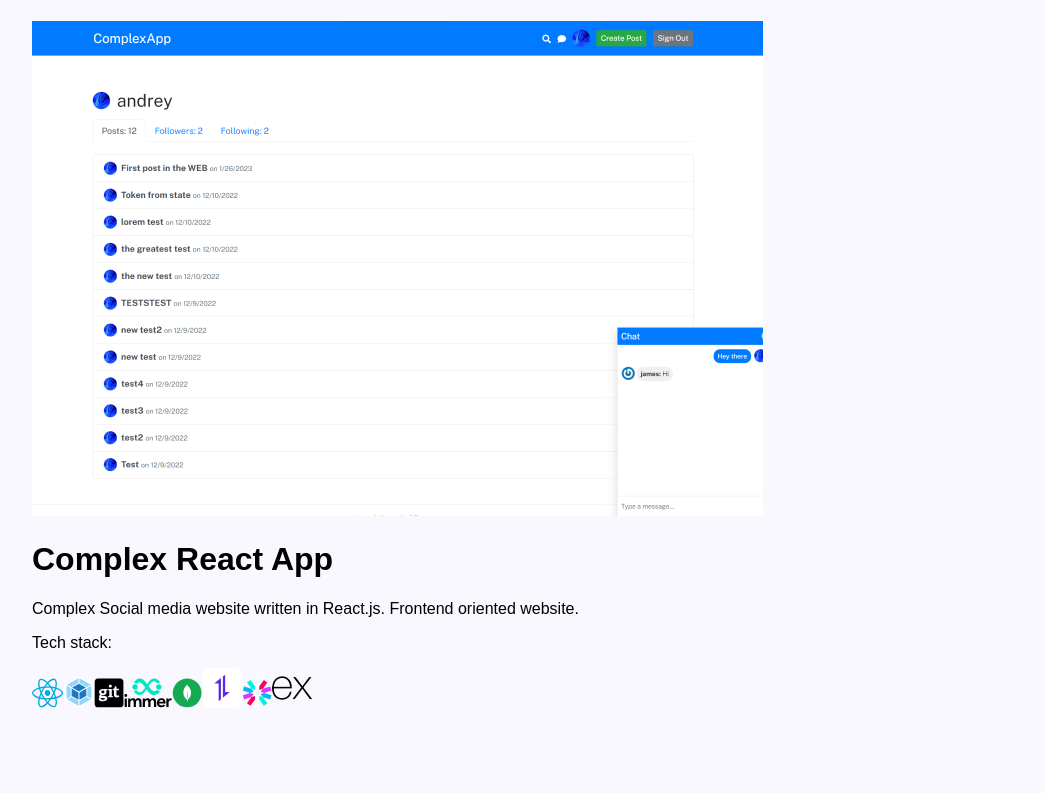
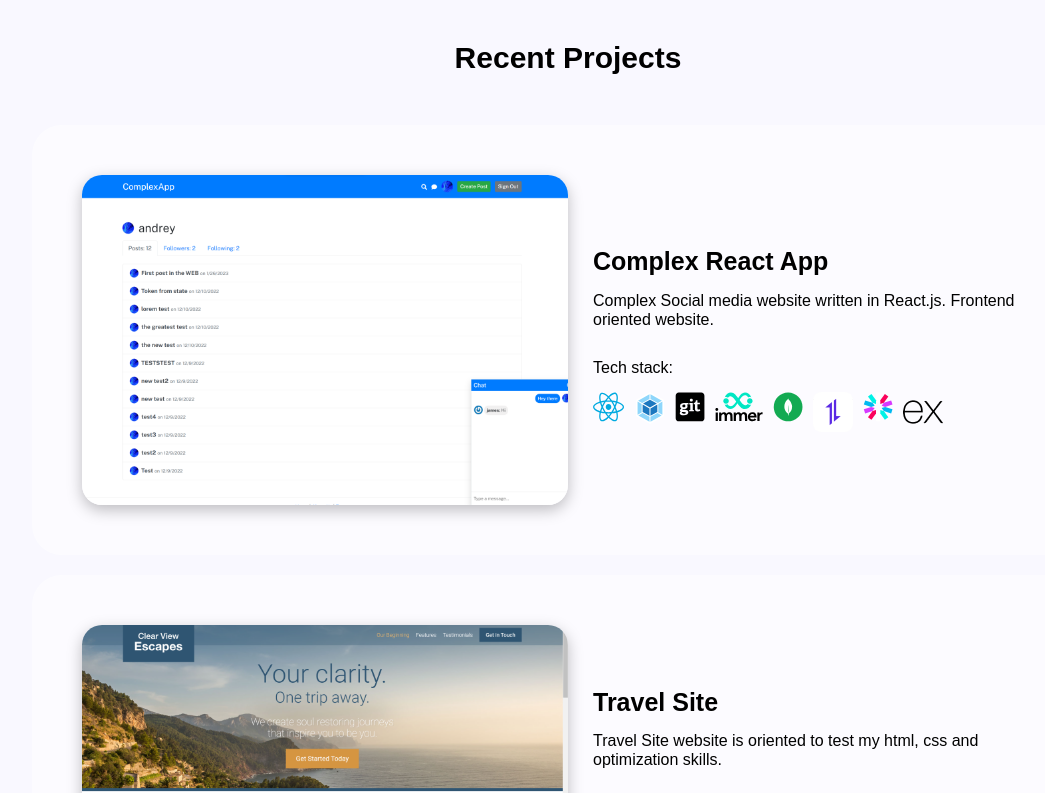
Before and after one commit to AndreyPerunov/PortfolioWebsite, a Next.js app: page / in a window 1280 px wide. Shown: the part 851-1644 px from the top of the page, without its empty margins (72-1117 px from the left). Before the commit the page ends 1564 px from the top, so only its background shows below. Built offline with nearby package versions, Linux system fonts and the light colour scheme; a web font is replaced by a local one.

Commit message:
Added 3 more projects

```diff
--- a/app/components/Projects.tsx
+++ b/app/components/Projects.tsx
@@ -1,6 +1,9 @@
 import { FC, ReactNode } from "react"
 import Image, { StaticImageData } from "next/image"
 import ComplexReactApp from "../../public/Complex React App.png"
+import TravelSite from "../../public/Travel Site.png"
+import VideoPlayer from "../../public/Video Player.png"
+import ComplexApp from "../../public/Complex App.png"
 import WebPackIcon from "../../public/Web Pack.svg"
 import ReactIcon from "../../public/React.svg"
 import GitIcon from "../../public/Git.svg"
@@ -25,22 +28,26 @@ type projectProps = {
 
 const Project: FC<projectProps> = ({ title, image, body, stack }) => {
   return (
-    <div>
-      <Image alt={title} src={image} />
-      <h1>{title}</h1>
-      <p>{body}</p>
-      <p>Tech stack:</p>
-      {stack.map((tool, index) => (
-        <Image key={index} src={tool.src} alt={tool.name} title={tool.name} />
-      ))}
+    <div className={styles.project}>
+      <Image className={styles.project__image} alt={title} src={image} />
+      <div className={styles.project_info}>
+        <h1 className={styles.project__title}>{title}</h1>
+        <p className={styles.project__body}>{body}</p>
+        <p className={styles.project__techStackColon}>Tech stack:</p>
+        <div className={styles.project__techStack}>
+          {stack.map((tool, index) => (
+            <Image key={index} src={tool.src} alt={tool.name} title={tool.name} />
+          ))}
+        </div>
+      </div>
     </div>
   )
 }
 
 const Projects: FC = () => {
   return (
-    <>
-      <h1>Recent Projects</h1>
+    <div className={styles.projects}>
+      <h1 className={styles.projects__title}>Recent Projects</h1>
       <Project
         title="Complex React App"
         image={ComplexReactApp}
@@ -56,7 +63,39 @@ const Projects: FC = () => {
           { name: "Express.js", src: ExpressJSIcon }
         ]}
       />
-    </>
+      <Project
+        title="Travel Site"
+        image={TravelSite}
+        body="Travel Site website is oriented to test my html, css and optimization skills."
+        stack={[
+          { name: "Web Pack", src: WebPackIcon },
+          { name: "Git", src: GitIcon }
+        ]}
+      />
+      <Project
+        title="Video Player"
+        image={VideoPlayer}
+        body="This player is a copy of an YouTube video player. With a responsive layout. Made in React.js."
+        stack={[
+          { name: "React", src: ReactIcon },
+          { name: "Web Pack", src: WebPackIcon },
+          { name: "Git", src: GitIcon }
+        ]}
+      />
+      <Project
+        title="Complex App"
+        image={ComplexApp}
+        body="Complex Social media website. Written in vanilla JavaScript and Node.js. Project have MVC architecture. Backend and frontend oriented website."
+        stack={[
+          { name: "Web Pack", src: WebPackIcon },
+          { name: "Git", src: GitIcon },
+          { name: "MongoDB", src: MongoDBIcon },
+          { name: "Axios", src: AxiosIcon },
+          { name: "JWT", src: JWTIcon },
+          { name: "Express.js", src: ExpressJSIcon }
+        ]}
+      />
+    </div>
   )
 }
 
--- a/app/components/modules/Project.module.scss
+++ b/app/components/modules/Project.module.scss
@@ -0,0 +1,52 @@
+.project {
+  border-radius: 30px;
+  background-color: #ffffff80;
+  display: flex;
+  align-items: center;
+  padding: 50px;
+  width: 100%;
+  margin-top: 20px;
+
+  &__image {
+    width: 50%;
+    height: auto;
+    border-radius: 20px;
+    box-shadow: 0px 5px 15px 0px rgba(0, 0, 0, 0.25);
+    margin-right: 25px;
+  }
+
+  &__title {
+    margin: 0;
+    margin-bottom: 15px;
+    font-size: 1.5625rem;
+  }
+
+  &__body {
+    margin-bottom: 30px;
+    font-size: 1rem;
+  }
+
+  &__techStackColon {
+    margin-bottom: 15px;
+    font-size: 1rem;
+  }
+
+  &__techStack {
+    display: flex;
+    flex-wrap: wrap;
+    gap: 10px;
+  }
+}
+
+.projects {
+  display: flex;
+  align-items: center;
+  flex-direction: column;
+  padding-top: 100px;
+
+  &__title {
+    padding-bottom: 30px;
+    margin: 0;
+    font-size: 1.875rem;
+  }
+}
```
